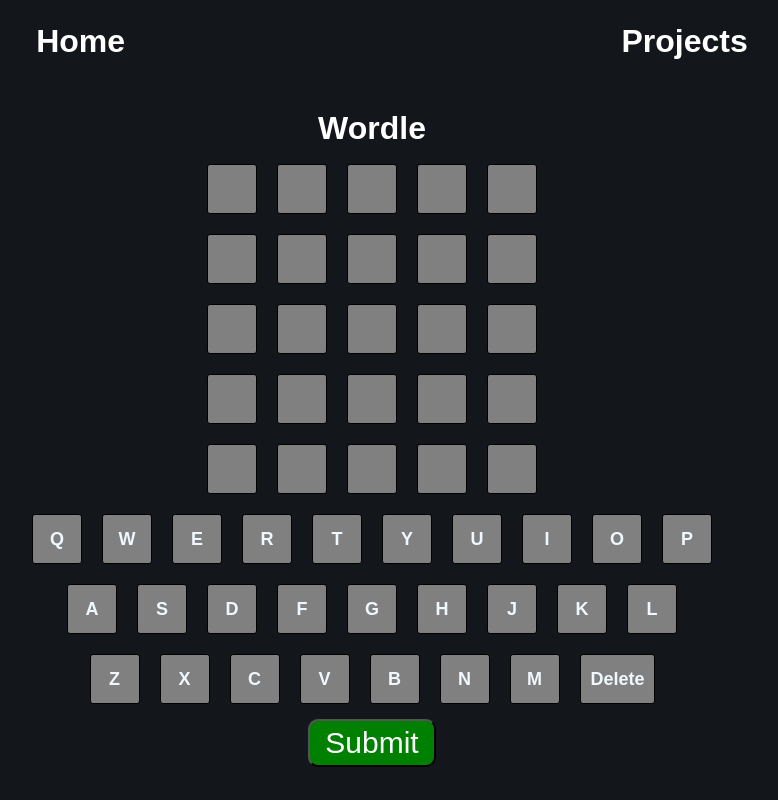
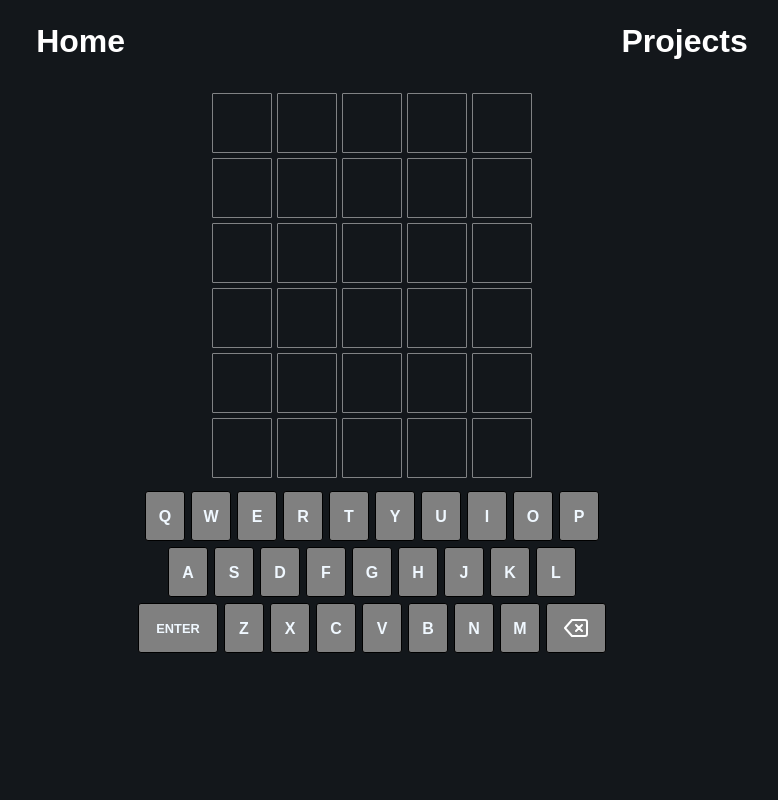
Before and after one commit to SamuelMidgley/portfolio, a React (Create React App) app: page /portfolio/projects/wordle in a window 1280 px wide. Shown: the whole page, without its empty margins (268-1046 px from the left). Built offline with nearby package versions, Linux system fonts and the light colour scheme.

Commit message:
minor styling changes

```diff
--- a/package.json
+++ b/package.json
@@ -24,7 +24,7 @@
     "predeploy": "npm run build",
     "deploy": "gh-pages -d build",
     "start": "react-scripts start",
-    "build": "react-scripts build",
+    "build": "react-scripts build  && cp build/index.html build/404.html",
     "test": "react-scripts test",
     "eject": "react-scripts eject"
   },
--- a/src/App.css
+++ b/src/App.css
@@ -54,10 +54,9 @@
 
 nav {
   width: 100%;
-  position: fixed;
   z-index: 5;
-  left: 0px;
-  top: 0px;
+  position: sticky;
+  top: 0;
   padding: 1em;
   background: hsl(207, 19%, 9%);
 }
@@ -175,9 +174,6 @@
 }
 
 body {
-  display: grid;
-  min-height: 100vh;
-  place-items: center;
   line-height: 1.6;
   background: var(--clr-neutral-900);
 }
@@ -203,11 +199,10 @@
 }
 
 #modal {
-  position: absolute;
-  display: flex;
-  justify-content: center;
-  align-items: center;
-  align-content: center;
+  position: fixed;
+  left: 50%;
+  top: 50%;
+  transform: translate(-50%, -50%);
 }
 
 .card {
@@ -349,3 +344,13 @@
 ::-webkit-scrollbar-thumb:hover {
   background-color: rgba(255, 255, 255, 0.5);
 }
+
+.cool_thing {
+  display: flex;
+  justify-content: center;
+  margin-top: 50px;
+}
+
+.content {
+  width: 400px;
+}
--- a/src/Home.tsx
+++ b/src/Home.tsx
@@ -1,10 +1,12 @@
 export default function Home() {
   return (
-    <div className="content">
-      <p className="subtitle">Hi, I'm Sam, I can follow a tutorial</p>
-      <a href="https://github.com/SamuelMidgley">
-        <h3 className="title">@SamMidgley</h3>
-      </a>
+    <div className="cool_thing">
+      <div className="content">
+        <p className="subtitle">Hi, I'm Sam, I can follow a tutorial</p>
+        <a href="https://github.com/SamuelMidgley">
+          <h3 className="title">@SamMidgley</h3>
+        </a>
+      </div>
     </div>
   );
 }
--- a/src/components/Modal.module.css
+++ b/src/components/Modal.module.css
@@ -1,8 +1,14 @@
-.card {
-  height: 40%;
-  width: 40%;
+/* .card {
+  position: absolute;
+  display: flex;
+  align-items: center;
+  justify-content: center;
+} */
+
+.card_content {
+  height: 300px;
+  width: 300px;
   border-radius: 4px;
-  position: fixed;
   display: flex;
   flex-direction: column;
   justify-content: space-around;
--- a/src/components/Modal.tsx
+++ b/src/components/Modal.tsx
@@ -14,11 +14,13 @@
   const modalNode = document.getElementById("modal") as HTMLElement;
   return ReactDOM.createPortal(
     <div className={classes.card}>
-      <span className={classes.title}>{props.title}</span>
-      <span className={classes.message}>{props.message}</span>
-      <button className={classes.button} onClick={props.toggleModal}>
-        {props.button}
-      </button>
+      <div className={classes.card_content}>
+        <span className={classes.title}>{props.title}</span>
+        <span className={classes.message}>{props.message}</span>
+        <button className={classes.button} onClick={props.toggleModal}>
+          {props.button}
+        </button>
+      </div>
     </div>,
     modalNode
   );
--- a/src/projects/wordle/Components/Keyboard.module.css
+++ b/src/projects/wordle/Components/Keyboard.module.css
@@ -6,11 +6,27 @@
 }
 
 .keyboard_key {
+  font-size: 1rem;
+  text-align: center;
+  margin: 3px;
+  padding: 10px;
+  width: 40px;
+  height: 50px;
+  border-radius: 3px;
+  border: 1px solid black;
+  font-weight: bold;
+  color: aliceblue;
+  line-height: 25px;
+  background-color: gray;
+  cursor: pointer;
+}
+
+.delete {
   font-size: 10px;
   text-align: center;
-  margin: 10px;
+  margin: 3px;
   padding: 10px;
-  width: 50px;
+  width: 60px;
   height: 50px;
   border-radius: 3px;
   border: 1px solid black;
@@ -20,31 +36,23 @@
   line-height: 25px;
   background-color: gray;
   cursor: pointer;
+  display: flex;
+  align-items: center;
+  justify-content: center;
 }
 
-.delete {
-  font-size: 10px;
+.submit {
+  font-size: 0.8rem;
   text-align: center;
-  margin: 10px;
+  margin: 3px;
   padding: 10px;
-  width: 75px;
+  width: 80px;
   height: 50px;
   border-radius: 3px;
   border: 1px solid black;
   font-weight: bold;
-  font-size: large;
   color: aliceblue;
   line-height: 25px;
   background-color: gray;
   cursor: pointer;
 }
-
-.submit {
-  background-color: green;
-  font-size: 30px;
-  color: white;
-  padding: 5px 15px;
-  border-radius: 10px;
-  margin: 5px;
-  cursor: pointer;
-}
--- a/src/projects/wordle/Components/Keyboard.tsx
+++ b/src/projects/wordle/Components/Keyboard.tsx
@@ -43,6 +43,13 @@
         ))}
       </div>
       <div className={classes.keyboard_row}>
+        <button
+          onClick={submitHandler}
+          className={classes.submit}
+          value="Submit"
+        >
+          ENTER
+        </button>
         {row3.map((letterState) => (
           <button
             key={letterState.letter}
@@ -58,16 +65,24 @@
           className={classes.delete}
           value="Delete"
         >
-          Delete
-        </button>
-      </div>
-      <div className={classes.keyboard_row}>
-        <button
-          onClick={submitHandler}
-          value="Submit"
-          className={classes.submit}
-        >
-          Submit
+          <svg
+            xmlns="http://www.w3.org/2000/svg"
+            width="24"
+            height="18"
+            viewBox="0 0 24 18"
+          >
+            <g
+              fill="none"
+              fillRule="evenodd"
+              stroke="#FFFFFF"
+              strokeLinecap="round"
+              strokeLinejoin="round"
+              strokeWidth="2"
+              transform="translate(1 1)"
+            >
+              <path d="M20 0H7L0 8l7 8h13a2 2 0 002-2V2a2 2 0 00-2-2zM17 5l-6 6M11 5l6 6" />
+            </g>
+          </svg>
         </button>
       </div>
     </div>
--- a/src/projects/wordle/Components/WordBlock.module.css
+++ b/src/projects/wordle/Components/WordBlock.module.css
@@ -1,42 +1,35 @@
 .word_block {
-  display: flex;
-  width: 100%;
-  flex-direction: row;
-  justify-content: center;
+  display: grid;
+  grid-template-columns: repeat(5, 1fr);
+  grid-gap: 5px;
 }
 
 .block {
-  font-size: 10px;
+  font-size: 2rem;
+  font-weight: bold;
+  display: inline-flex;
+  justify-content: center;
   text-align: center;
-  margin: 10px;
-  padding: 10px;
-  width: 50px;
-  height: 50px;
-  border-radius: 3px;
-  border: 1px solid black;
-  font-weight: bold;
-  font-size: large;
+  width: 60px;
+  height: 60px;
+  border-radius: 1px;
+  border: 1px solid rgba(238, 238, 238, 0.5);
   line-height: 25px;
-  background-color: gray;
+  background-color: transparent;
+  align-items: center;
+  color: whitesmoke;
 }
 
 .correct {
   background-color: green;
-  color: whitesmoke;
 }
 
 .nearly {
-  background-color: rgb(197, 197, 54);
-  color: whitesmoke;
+  background-color: rgb(147, 147, 14);
 }
 
 .incorrect {
-  background-color: darkslategray;
-  color: whitesmoke;
-}
-
-.unknown {
-  color: black;
+  background-color: rgb(70, 70, 70);
 }
 
 .invalid_word > div {
--- a/src/projects/wordle/Components/WordleBlock.module.css
+++ b/src/projects/wordle/Components/WordleBlock.module.css
@@ -1,10 +1,21 @@
+.wordle_block {
+  display: flex;
+  justify-content: center;
+  align-items: center;
+  flex-grow: 1;
+  overflow: hidden;
+}
+
 .wordle {
-    margin: 0 25%;
+  display: grid;
+  grid-template-rows: repeat(6, 1fr);
+  grid-gap: 5px;
+  padding: 10px;
+  box-sizing: border-box;
 }
 
 .word_block {
-    display: flex;
-    width: 100%;
-    flex-direction: row;
-    justify-content: space-between;
+  display: grid;
+  grid-template-columns: repeat(5, 1fr);
+  grid-gap: 5px;
 }
--- a/src/projects/wordle/Components/WordleBlock.tsx
+++ b/src/projects/wordle/Components/WordleBlock.tsx
@@ -4,6 +4,7 @@
 
 const WordleBlock = (props: WordleBlockProps) => {
   return (
+    <div className={classes.wordle_block}>
       <div className={classes.wordle}>
         {props.guesses.map((wordObject, index) => (
           <WordBlock
@@ -13,6 +14,7 @@
           />
         ))}
       </div>
+    </div>
   );
 };
 
--- a/src/projects/wordle/Wordle.module.css
+++ b/src/projects/wordle/Wordle.module.css
@@ -2,3 +2,16 @@
   text-align: center;
   color: white;
 }
+
+.board {
+  width: 500px;
+  display: flex;
+  margin: 0 auto;
+  flex-direction: column;
+}
+
+@media (max-width: 540px) {
+  .board {
+    width: 100%;
+  }
+}
--- a/src/projects/wordle/Wordle.tsx
+++ b/src/projects/wordle/Wordle.tsx
@@ -58,6 +58,18 @@
   },
   {
     id: 4,
+    guess: [
+      { letter: "", state: "" },
+      { letter: "", state: "" },
+      { letter: "", state: "" },
+      { letter: "", state: "" },
+      { letter: "", state: "" },
+    ],
+    validWord: true,
+    submitted: false,
+  },
+  {
+    id: 5,
     guess: [
       { letter: "", state: "" },
       { letter: "", state: "" },
@@ -297,8 +309,8 @@
   }, [handleUserKeyPress]);
 
   return (
-    <div style={{ paddingTop: "75px" }}>
-      <h1 className={classes.title}>Wordle</h1>
+    <div className={classes.board}>
+      {/* <h1 className={classes.title}>Wordle</h1> */}
       <WordleBlock guesses={guesses} />
       <Keyboard
         keyboardState={keyboardState}
```
Lines whose indentation alone changed are shown as unchanged.
